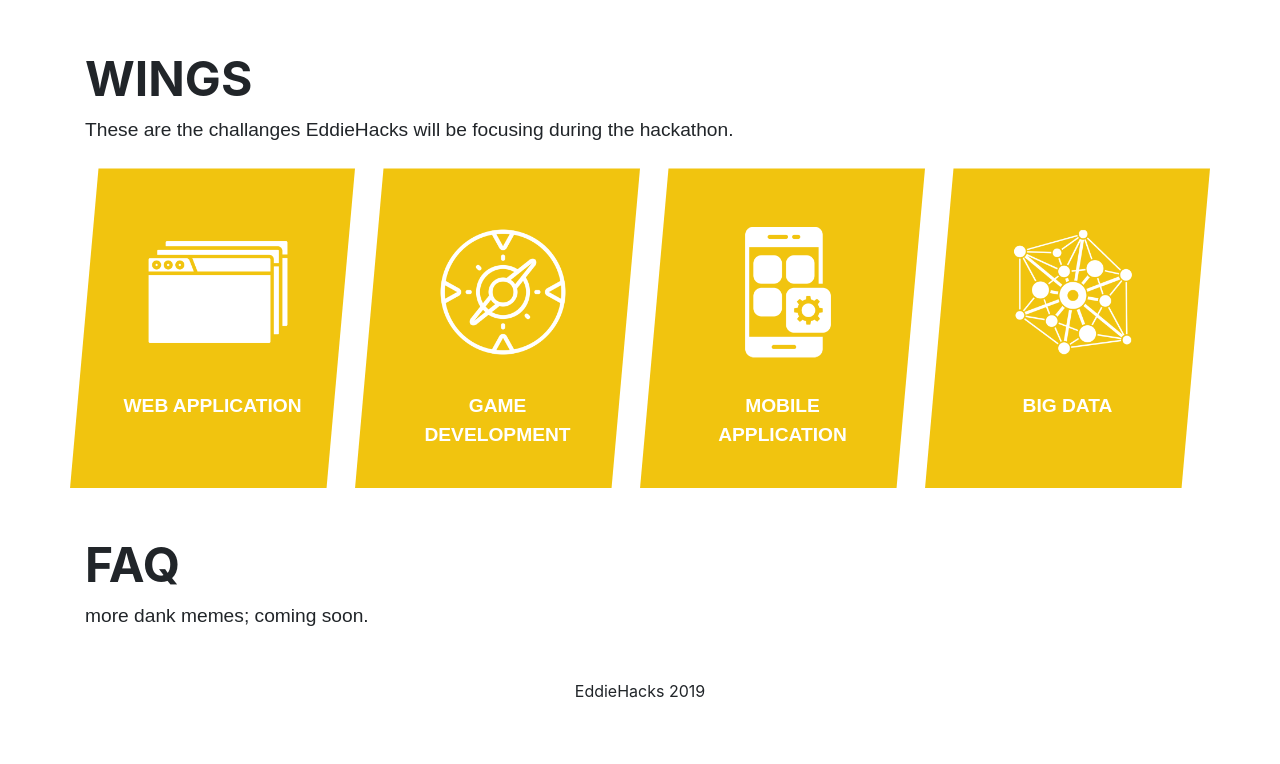
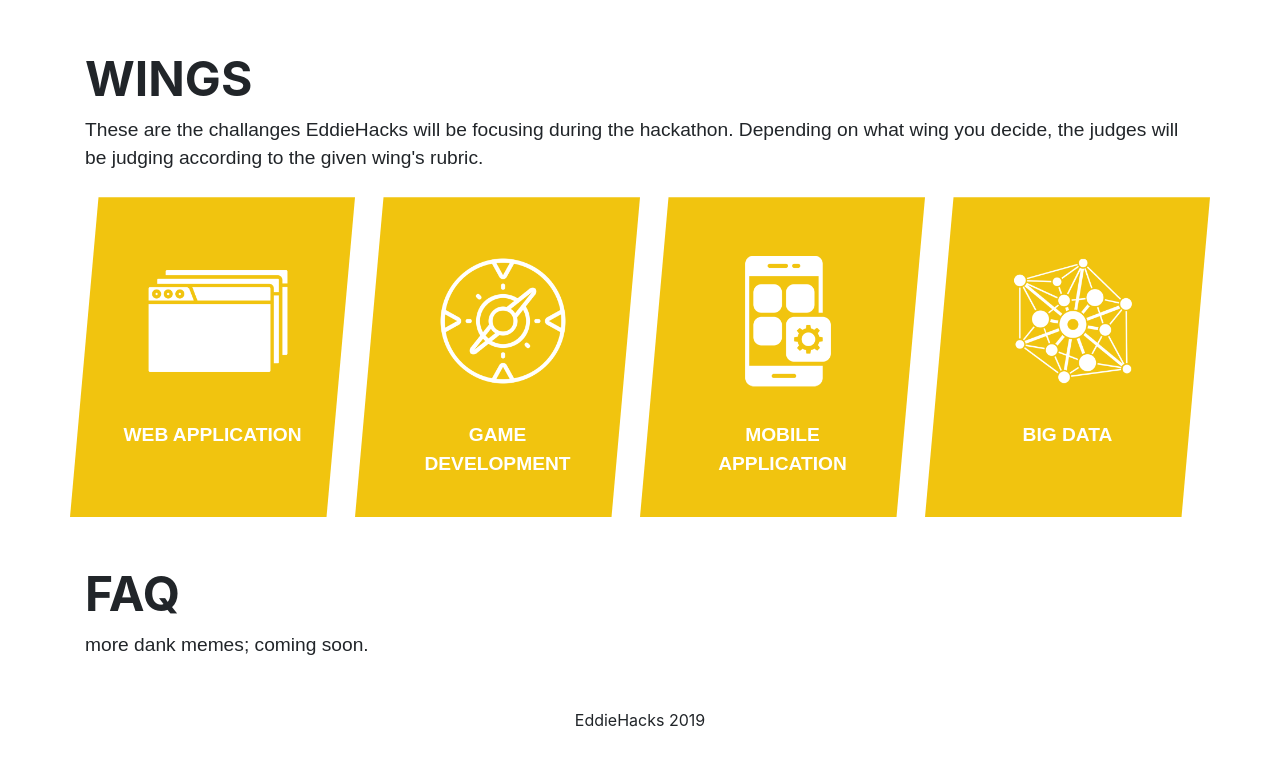
Before and after one commit to eddiehacks/eddiehacks.github.io, a plain HTML site: page index.html in a window 1280 px wide. Shown: the part 1254-2018 px from the top of the page. Drawn offline with nearby package versions, Linux system fonts and the light colour scheme.

Commit message:
Update index.html

```diff
--- a/index.html
+++ b/index.html
@@ -39,7 +39,7 @@
             </div>
             <div class="tracks my-5">
                 <h1 class="title-am"> Wings </h1>
-                <a class="desc-am"> These are the challanges EddieHacks will be focusing during the hackathon. </a>
+                <a class="desc-am"> These are the challanges EddieHacks will be focusing during the hackathon. Depending on what wing you decide, the judges will be judging according to the given wing's rubric. </a>
                 <div class="tracks-container row my-4">
                     <div class="tracks-card col-3 py-4 px-5 text-center">
                         <img class="icon-track" height="200" src="/assets/images/webapp.png">
```
